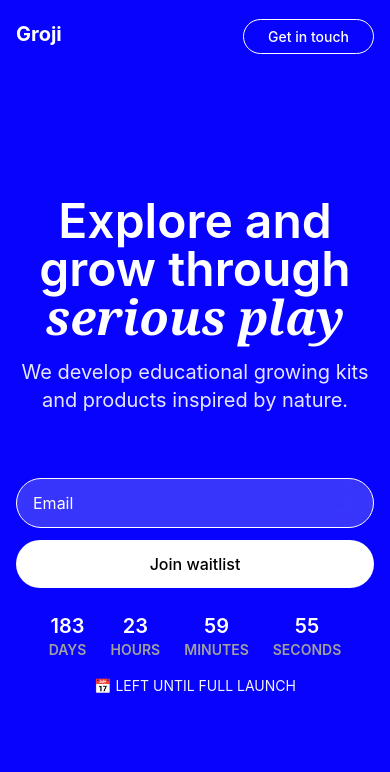
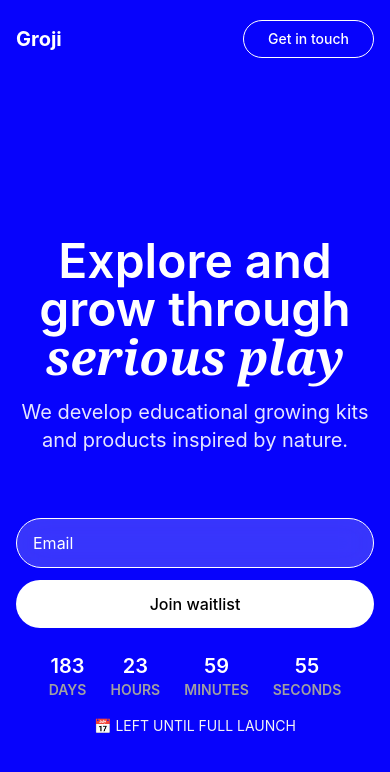
Before and after one commit to m-mcaulay/groji-website, a Next.js app: page / in a window 390 px wide. Shown: the top 772 px of the page. Built offline with nearby package versions, Linux system fonts and the light colour scheme.

Commit message:
Fixes for mobile

```diff
--- a/app/page.tsx
+++ b/app/page.tsx
@@ -135,17 +135,12 @@ export default function Home() {
       transition={{ duration: 1 }}
       className="overflow-hidden"
     >
-      <main
-        className="full-screen-height bg-[#0703fc] px-4
-      overflow-hidden"
-      >
+      <main className="full-screen-height bg-[#0703fc] px-4 overflow-hidden">
         <EmojiPainter />
         <div className="text-center flex flex-col justify-center full-screen-height z-1 max-h-screen overflow-y-hidden">
-          <nav className="flex justify-center p-6 text-slate-900 font-bold">
-            <div className="absolute top-5 md:top-4 left-4">
-              <div className="flex items-center justify-center text-white text-xl md:text-3xl">
-                Groji
-              </div>
+          <nav className="absolute top-5 md:top-6 left-4 right-4 flex justify-between items-center font-bold">
+            <div className="flex items-center justify-center text-white text-xl md:text-3xl">
+              Groji
             </div>
 
             {/* {["Home", "Our Story", "FAQ", "Policies"].map((item) => (
@@ -157,14 +152,14 @@ export default function Home() {
                 {item}
               </a>
             ))} */}
-            <div className="absolute top-6 right-4">
-              <motion.a
+            <div className="">
+              <motion.div
                 whileHover={{ scale: 1.05 }}
                 whileTap={{ scale: 0.97 }}
-                className="text-white cursor-pointer font-medium border rounded-full text-sm px-6 py-2 md:px-8 md:py-3 hover:bg-gray-300 hover:text-black transition"
+                className="text-white cursor-pointer font-medium border border-white bg-[#0703fc] rounded-full text-sm md:text-lg px-6 py-2 md:px-8 md:py-3 hover:bg-gray-300 hover:text-black transition"
               >
-                Get in touch
-              </motion.a>
+                <a>Get in touch</a>
+              </motion.div>
             </div>
           </nav>
 
@@ -173,7 +168,7 @@ export default function Home() {
             initial={{ opacity: 0, y: 40 }}
             animate={{ opacity: 1, y: 0 }}
             transition={{ duration: 0.8, delay: 0.2 }}
-            className=" text-white md:py-16 md:px-6 text-center rounded-3xl mx-auto z-1"
+            className=" text-white mt-32 md:py-32 md:px-6 text-center rounded-3xl mx-auto z-1"
           >
             <div className="space-y-4 flex flex-col items-center justify-between h-full">
               {/* <motion.div
```
